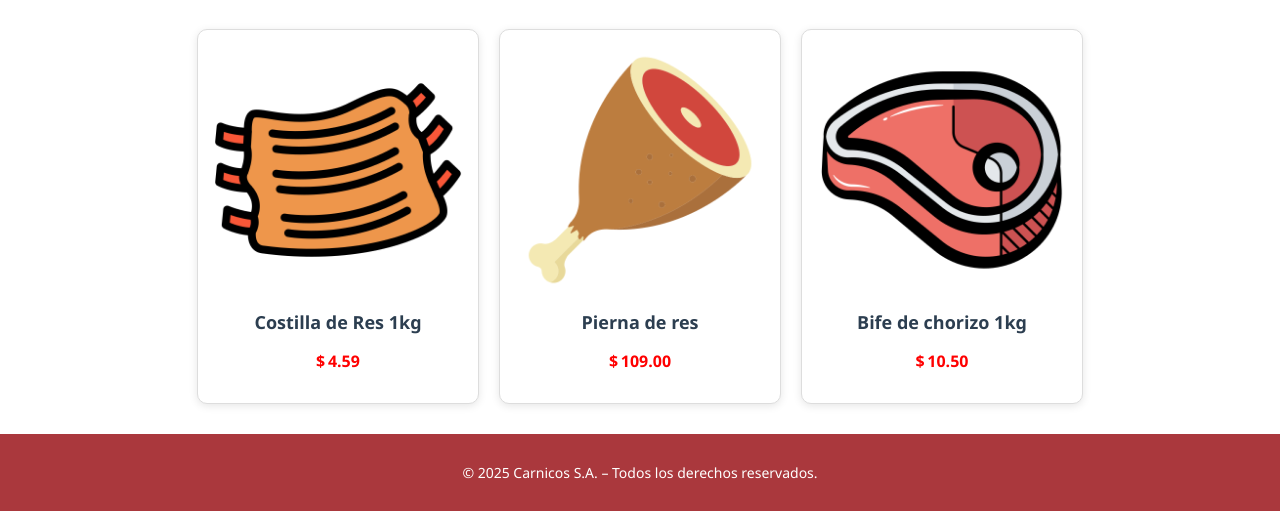
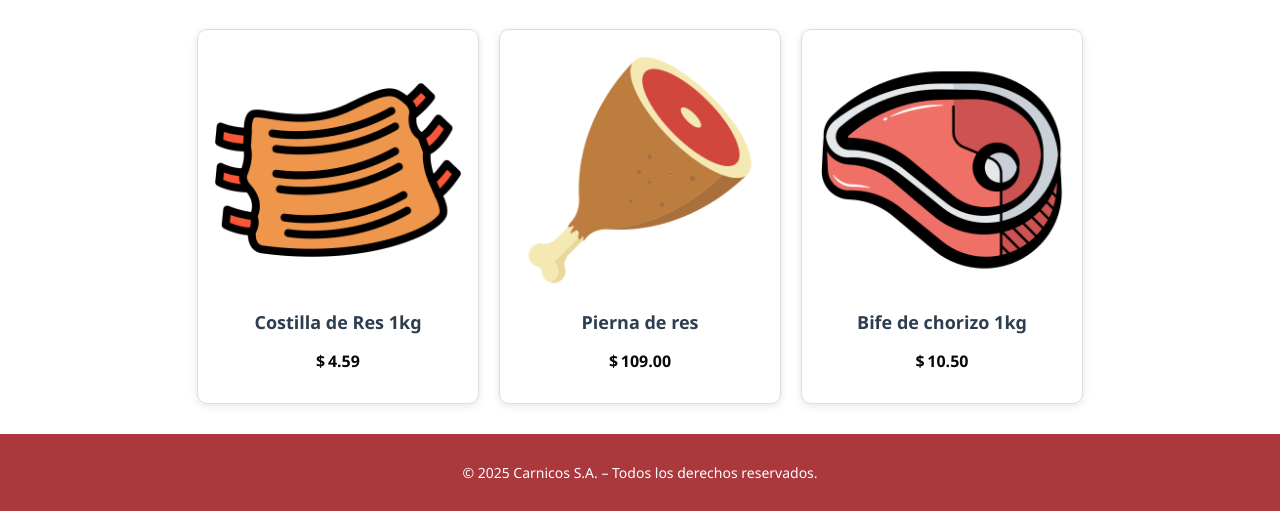
Before and after one commit to DaYascaribay/AWS-Ejercicio2-DigitalOcean, a Flask app: page / in a window 1280 px wide. Shown: the part 342-853 px from the top of the page. Run offline with Flask 3, Linux system fonts and the light colour scheme.

Commit message:
se cambia de color en los precios

```diff
--- a/static/CSS/pagina1.css
+++ b/static/CSS/pagina1.css
@@ -80,7 +80,7 @@ body {
 
 .price {
   font-size: 16px;
-  color: #ff0000;
+  color: #080808;
   font-weight: bold;
 }
 
```
